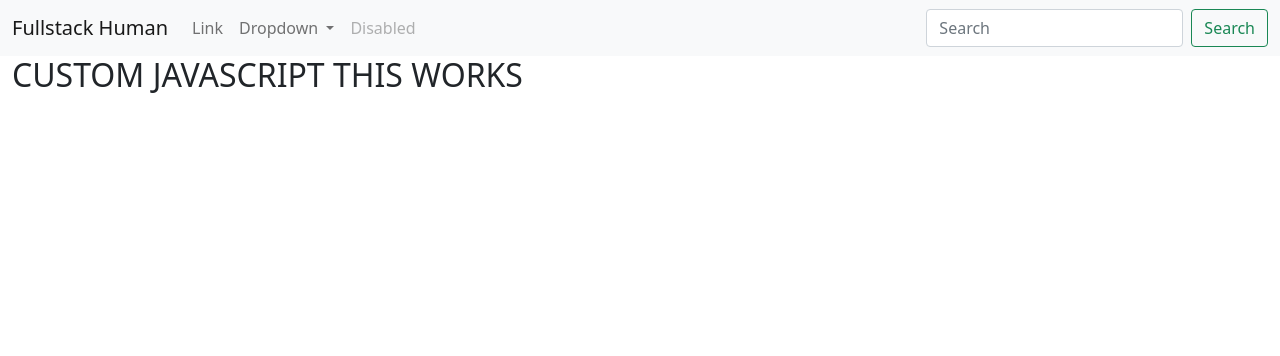
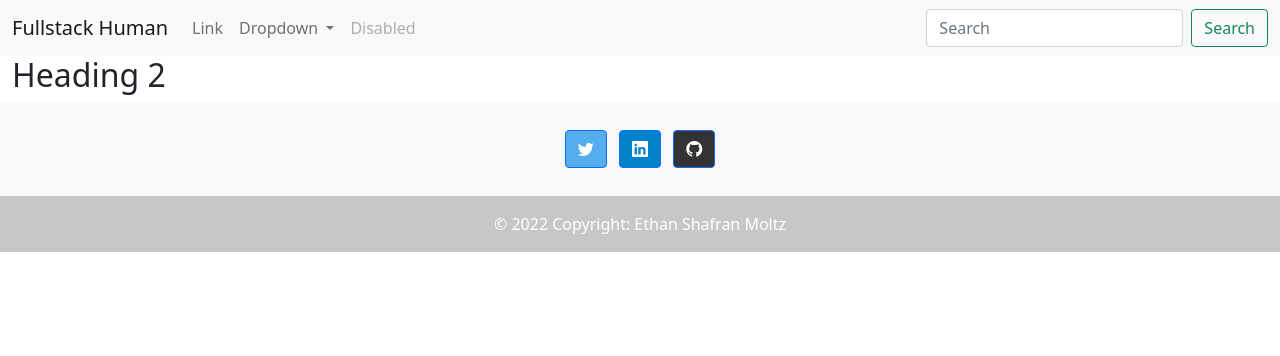
Before and after one commit to emoltz/Website, a Django app: template templates/frontend/welcome.html in a window 1280 px wide. Shown: the top 356 px of the page. Run offline with Django 3.2, Linux system fonts and the light colour scheme; the template is opened without the code that fills it, so the values that code supplies are empty.

Commit message:
footer with icons

```diff
--- a/static/frontend/javascript/scripts.js
+++ b/static/frontend/javascript/scripts.js
@@ -1 +1 @@
-$('h2').text("CUSTOM JAVASCRIPT THIS WORKS");
+// $('h2').text("CUSTOM JAVASCRIPT THIS WORKS!!!");
--- a/static/templates/base.html
+++ b/static/templates/base.html
@@ -8,15 +8,15 @@
     <!-- Required meta tags -->
     <meta charset="utf-8">
     <meta name="viewport" content="width=device-width, initial-scale=1, shrink-to-fit=no">
-
+    <link rel="stylesheet" href="https://cdn.jsdelivr.net/npm/bootstrap-icons@1.5.0/font/bootstrap-icons.css">
     <!-- Bootstrap CSS -->
     <link href="https://cdn.jsdelivr.net/npm/bootstrap@5.0.2/dist/css/bootstrap.min.css" rel="stylesheet"
           integrity="sha384-EVSTQN3/azprG1Anm3QDgpJLIm9Nao0Yz1ztcQTwFspd3yD65VohhpuuCOmLASjC" crossorigin="anonymous">
 
     <title>Fullstack Human</title>
 </head>
+
 <body>
-
 <nav class="navbar navbar-expand-lg navbar-light bg-light">
     <div class="container-fluid">
         <a class="navbar-brand" href="/">Fullstack Human</a>
@@ -55,8 +55,54 @@
     </div>
 </nav>
 
-    {% block mainContent %}
-    {% endblock %}
+
+{% block mainContent %}
+{% endblock %}
+
+<!--FOOTER-->
+<footer class="bg-light text-center text-white">
+  <!-- Grid container -->
+  <div class="container p-4 pb-0">
+    <!-- Section: Social media -->
+    <section class="mb-4">
+
+      <!-- Twitter -->
+      <a
+        class="btn btn-primary btn-floating m-1 bi bi-twitter"
+        style="background-color: #55acee;"
+        href="#!"
+        role="button"
+        ><i class="fab fa-twitter"></i
+      ></a>
+
+      <!-- Linkedin -->
+      <a
+        class="btn btn-primary btn-floating m-1 bi bi-linkedin"
+        style="background-color: #0082ca;"
+        href="#!"
+        role="button"
+        ><i class="fab fa-linkedin-in"></i
+      ></a>
+      <!-- Github -->
+      <a
+        class="btn btn-primary btn-floating m-1 bi bi-github"
+        style="background-color: #333333;"
+        href="#!"
+        role="button"
+        ><i class="fab fa-github"></i
+      ></a>
+    </section>
+    <!-- Section: Social media -->
+  </div>
+  <!-- Grid container -->
+
+  <!-- Copyright -->
+  <div class="text-center p-3" style="background-color: rgba(0, 0, 0, 0.2);">
+    © 2022 Copyright: Ethan Shafran Moltz
+  </div>
+  <!-- Copyright -->
+</footer>
+
 <!-- jquery and javascript for bootstrap -->
 <script src="https://code.jquery.com/jquery-3.3.1.slim.min.js"
         integrity="sha384-q8i/X+965DzO0rT7abK41JStQIAqVgRVzpbzo5smXKp4YfRvH+8abtTE1Pi6jizo"
--- a/templates/frontend/welcome.html
+++ b/templates/frontend/welcome.html
@@ -1,5 +1,5 @@
 {% extends "base.html" %}
 
 {% block mainContent %}
-    <h2 class="container-fluid">This is an even BETTER test!</h2>
+    <h2 class="container-fluid">Heading 2</h2>
 {% endblock %}
```
Also changed, not shown: frontend/views.py (line endings or trailing spaces).
